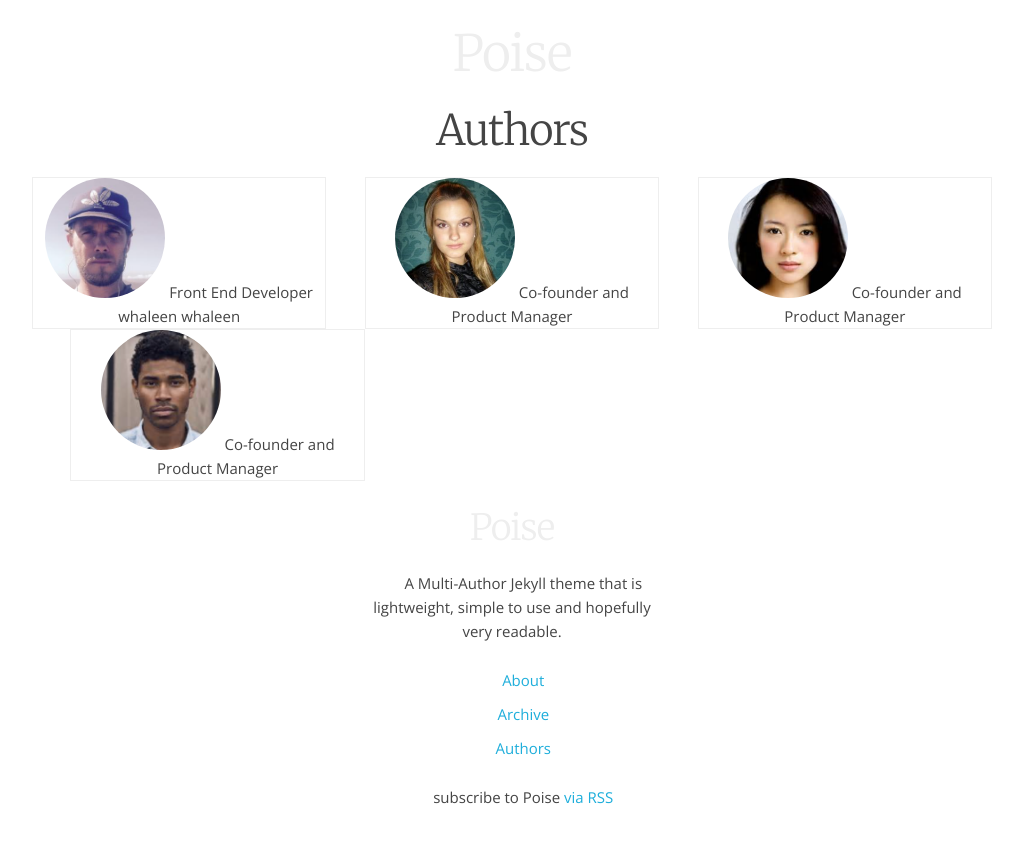
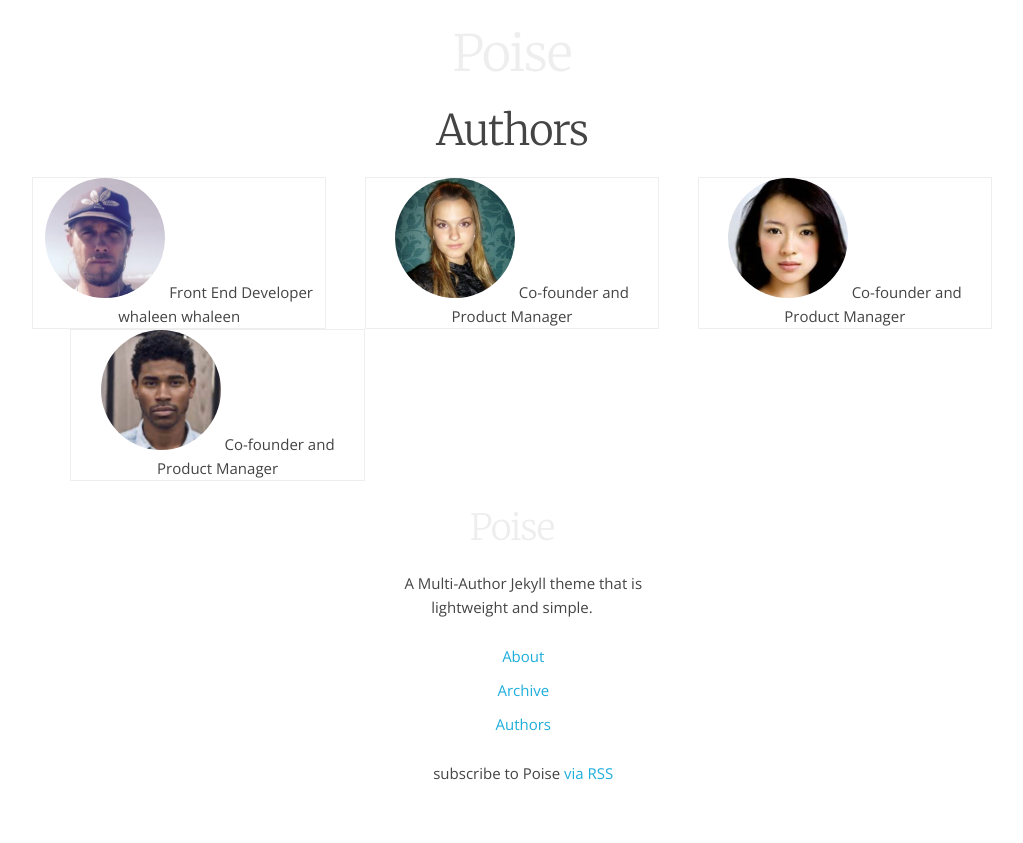
Before and after one commit to whaleen/jekyll-theme-poise, a Jekyll site: the page built from authors.html, in a window 1280 px wide. Shown: the top 843 px of the page, without its empty margins (128-1151 px from the left). Built offline with Jekyll 4.4.1, drawn with Linux system fonts in a browser that asks for light colours.

Commit message:
argh urls

```diff
--- a/_config.yml
+++ b/_config.yml
@@ -2,10 +2,13 @@
 title: Poise
 email: joshuavaage@gmail.com
 description: > # this means to ignore newlines until "baseurl:"
-  A Multi-Author Jekyll theme that is lightweight, simple to use and hopefully very readable.
-baseurl: "/poise" # the subpath of your site, e.g. /blog/
-url: "http://whaleen.github.io/poise" # the base hostname & protocol for your site
-#url:              http://127.0.0.1:4000
+  A Multi-Author Jekyll theme that is lightweight and simple.
+
+# baseurl: "" # try not using baseurl or prepending urls with liquid tags.
+# Switch (uncomment line for use) for local and remote hosted
+# url: "http://whaleen.github.io/poise" #gh-pages
+url: "http://127.0.0.1:4000" # localhost
+
 
 # Build settings
 markdown: kramdown
--- a/_includes/footer.html
+++ b/_includes/footer.html
@@ -4,7 +4,7 @@
       <div class="row">
 
         <div class="four columns offset-by-four center">
-          <h3 class="footer-heading"><a href="{{ site.baseurl }}/">{{ site.title }}</a></h3>
+          <h3 class="footer-heading"><a href="{{ site.url }}/">{{ site.title }}</a></h3>
 
             <p class="text">{{ site.description }}</p>
 
@@ -14,13 +14,13 @@
             {% for p in pages %}
               {% if p.menu == 'main' %}
                 <li{% if p.url == page.url %} class="active"{% endif %}>
-                   <a href="{{ site.baseurl }}{{ p.url }}">{{ p.title }}</a>
+                   <a href="{{ site.url }}{{ p.url }}">{{ p.title }}</a>
                 </li>
               {% endif %}
             {% endfor %}
           </ul>
 
-          <p class="rss-subscribe">subscribe to {{ site.title }} <a href="{{ "/feed.xml" | prepend: site.baseurl }}">via RSS</a></p>
+          <p class="rss-subscribe">subscribe to {{ site.title }} <a href="{{ "/feed.xml" | prepend: site.url }}">via RSS</a></p>
 
         </div>
     </div>
--- a/_includes/head.html
+++ b/_includes/head.html
@@ -7,8 +7,8 @@
   <meta name="description" content="{% if page.excerpt %}{{ page.excerpt | strip_html | strip_newlines | truncate: 160 }}{% else %}{{ site.description }}{% endif %}">
 
   <link rel="stylesheet" type="text/css" href="//fonts.googleapis.com/css?family=Merriweather:300,700,700italic,300italic|Open+Sans:700,400" />
-  <link rel="stylesheet" href="{{ "/css/main.css" | prepend: site.baseurl }}">
+  <link rel="stylesheet" href="{{ "/css/main.css" | prepend: site.url }}">
 
-  <link rel="canonical" href="{{ page.url | replace:'index.html','' | prepend: site.baseurl | prepend: site.url }}">
-  <link rel="alternate" type="application/rss+xml" title="{{ site.title }}" href="{{ "/feed.xml" | prepend: site.baseurl | prepend: site.url }}" />
+  <link rel="canonical" href="{{ page.url | replace:'index.html','' | prepend: site.url | prepend: site.url }}">
+  <link rel="alternate" type="application/rss+xml" title="{{ site.title }}" href="{{ "/feed.xml" | prepend: site.url | prepend: site.url }}" />
 </head>
--- a/_includes/header.html
+++ b/_includes/header.html
@@ -4,7 +4,7 @@
     <div class="row">
 
       <div class="center">
-        <h1><a class="site-title" href="{{ site.baseurl }}/">{{ site.title }}</a></h1>
+        <h1><a class="site-title" href="{{ site.url }}/">{{ site.title }}</a></h1>
       </div>
 
     </div>
--- a/authors.html
+++ b/authors.html
@@ -15,7 +15,7 @@ menu: main
           <div class="row">
             {% for author in site.authors %}
             <div class="one-third column center test">
-             <img src="{{ site.baseurl }}/{{ author[1].thumbImg }}" class="profile-image" />
+             <img src="{{ site.url }}/{{ author[1].thumbImg }}" class="profile-image" />
              {{ author[1].job_title }}
              {{ author[1].twitter_username }}
              {{ author[1].github_username }}
```
Also changed, not shown: feed.xml (+4 -4 lines).
